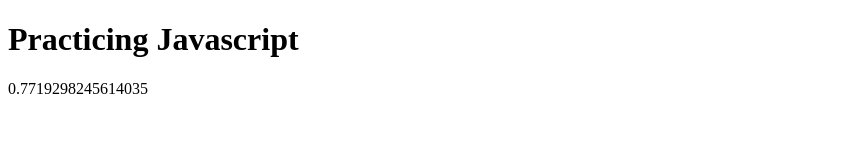
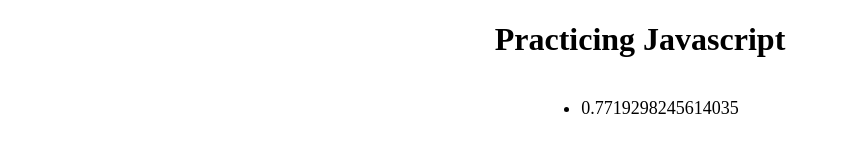
Before and after one commit to jojodm997/JavaScript, a plain HTML site: page index.html in a window 1280 px wide. Shown: the whole page, without its empty margins (0-841 px from the left). Drawn offline with Linux system fonts and the light colour scheme.

Commit message:
Added some style

```diff
--- a/index.html
+++ b/index.html
@@ -2,11 +2,15 @@
 <html>
   <head>
     <title>Hellooooo</title>
+    <link rel="stylesheet" href="./style.css" />
     <meta charset="UTF-8" />
   </head>
   <body>
     <h1>Practicing Javascript</h1>
-    <p id="demo"></p>
+    <ul class="dilanda">
+      <li><p id="demo"></p></li>
+    </ul>
+
     <script>
       let a = 23 + 97 + 32 + 42 + 312 + 412;
       let k = (4 + 6 + 9) / 77;
--- /dev/null
+++ b/style.css
@@ -0,0 +1,17 @@
+body {
+  margin: 0;
+  padding: 0;
+}
+h1 {
+  display: flex;
+  align-items: center;
+  justify-content: center;
+}
+
+.dilanda {
+  font-size: 18px;
+  font-weight: 0;
+  display: flex;
+  align-items: center;
+  justify-content: center;
+}
```
